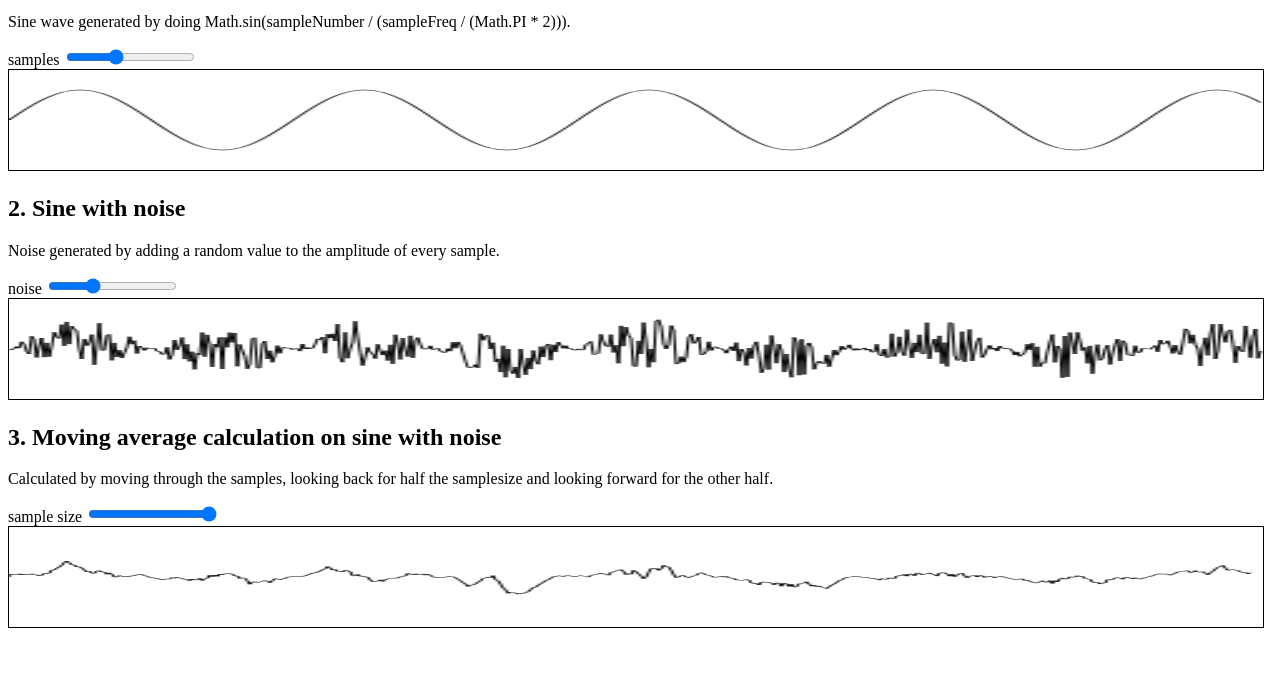
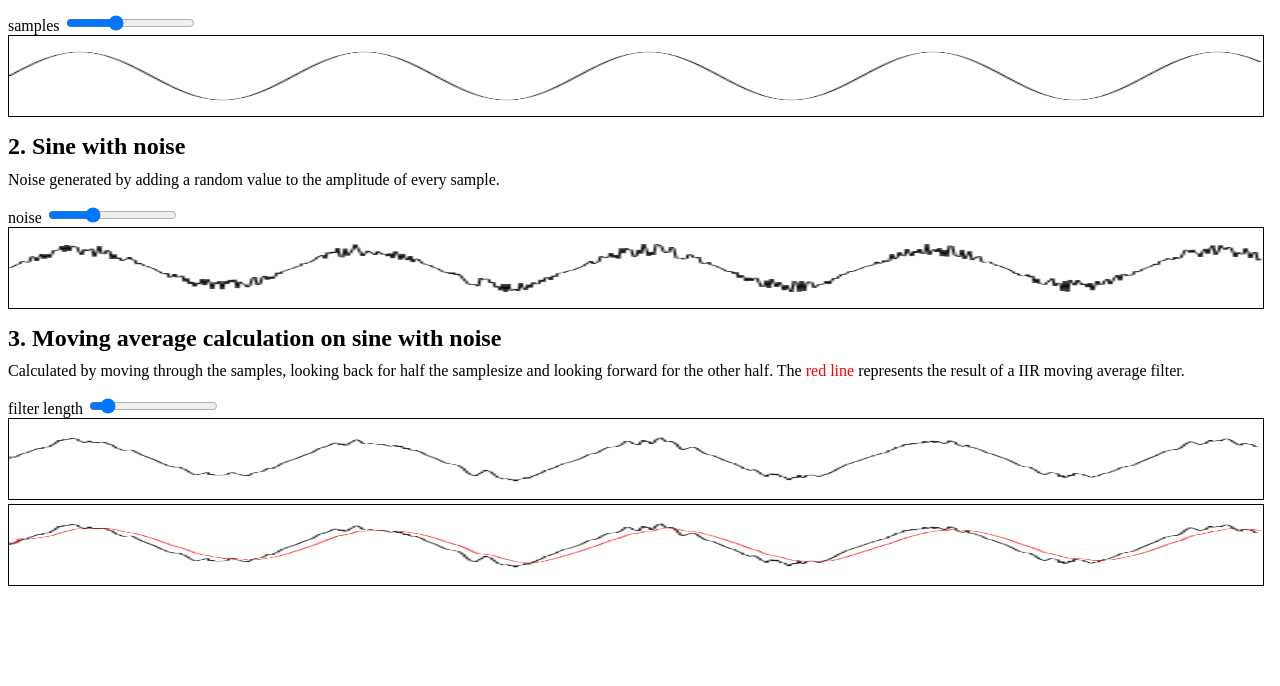
Before and after one commit to TeunSpithoven/Signals-And-Embedded-Systems, a plain HTML site: page moving-average/index.html in a window 1280 px wide. Shown: the part 114-800 px from the top of the page. Drawn offline with Linux system fonts and the light colour scheme.

Commit message:
IIR moving average bovenop die andere

```diff
--- a/moving-average/index.html
+++ b/moving-average/index.html
@@ -34,9 +34,10 @@
       <p>
         Calculated by moving through the samples, looking back for half the
         samplesize and looking forward for the other half.
+        The <span style="color: red;">red line</span> represents the result of a IIR moving average filter.
       </p>
-      <label for="sine-sample-size-slider">sample size</label>
-      <input type="range" min="2" max="30" value="30" step="2" id="sine-sample-size-slider">
+      <label for="sine-sample-size-slider">filter length</label>
+      <input type="range" min="2" max="22" value="4" step="2" id="sine-sample-size-slider">
       <div id="sine-average-container"></div>
     </section>
     <script src="index.js"></script>
--- a/moving-average/index.js
+++ b/moving-average/index.js
@@ -1,7 +1,7 @@
 // Generate a sine wave
 var sampleRate = 50000;
-var noise = 30;
-var sampleSize = 10;
+var noise = 10;
+var sampleSize = 4;
 const volume = 0.6;
 const seconds = 0.01;
 const tone = 441;
@@ -72,8 +72,6 @@ function Calculate() {
   var sineCanvasWithNoise = document.createElement("canvas");
   var ctx = sineCanvasWithNoise.getContext("2d");
 
-  const canvasWithNoiseWidth = sineWaveWithNoise.length;
-  const canvasWithNoiseHeight = 200;
   sineCanvasWithNoise.width = canvasWidth;
   sineCanvasWithNoise.height = canvasHeight;
 
@@ -122,8 +120,6 @@ function Calculate() {
   var sineCanvasAverage = document.createElement("canvas");
   var ctx = sineCanvasAverage.getContext("2d");
 
-  const canvasWithNoiseAverage2Width = sineWaveAverage.length;
-  const canvasWithNoiseAverage2Height = 200;
   sineCanvasAverage.width = canvasWidth;
   sineCanvasAverage.height = canvasHeight;
 
@@ -140,6 +136,78 @@ function Calculate() {
   );
   sineCanvasAverageContainer.innerHTML = "";
   sineCanvasAverageContainer.appendChild(sineCanvasAverage);
+
+  //   Calculate the infinite impulse response and plot it over
+  //   the normal moving average drawing in a different color.
+
+  //   New moving average calculation
+  var iirMovingAverage = [];
+  // loop over iedere sample
+  var prevAverage = 0;
+  for (let i = 0; i < sineWaveWithNoise.length; i++) {
+    var sum = 0;
+    var average = sineWaveWithNoise[i];
+
+    if (i === sampleSize) {
+      // bereken gemiddelde van vorige sample size aantal dingen
+      for (let addSample = 0; addSample < sampleSize; addSample++) {
+        sum += sineWaveWithNoise[i + addSample];
+      }
+      average = sum / sampleSize;
+      prevAverage = average;
+    } else if (i > sampleSize + 1) {
+      // nieuwe sample is 0.9 x vorige + 0.1 x nieuwe
+      average = prevAverage * 0.9 + sineWaveWithNoise[i] * 0.1;
+      prevAverage = average;
+    }
+
+    if (i >= sampleSize / 2) {
+      // ook terug kijken
+      for (
+        let addSample = 0 - sampleSize / 2;
+        addSample < sampleSize / 2;
+        addSample++
+      ) {
+        sum += sineWaveWithNoise[i + addSample];
+      }
+    } else {
+      // alleen vooruit kijken
+      for (let addSample = 0; addSample < sampleSize; addSample++) {
+        sum += sineWaveWithNoise[i + addSample];
+      }
+    }
+
+    iirMovingAverage.push(average);
+  }
+
+  // Display previous sine wave again.
+  var sineCanvasAverage = document.createElement("canvas");
+  var ctx = sineCanvasAverage.getContext("2d");
+
+  sineCanvasAverage.width = canvasWidth;
+  sineCanvasAverage.height = canvasHeight;
+
+  ctx.beginPath();
+  ctx.moveTo(0, 100);
+  for (let i = 0; i < sineWaveAverage.length; i++) {
+    ctx.lineTo(i, canvasHeight / 2 - sineWaveAverage[i] * 100);
+  }
+  ctx.strokeStyle = "#000000";
+  ctx.stroke();
+
+  // Display IIR moving average in red.
+  ctx.beginPath();
+  ctx.moveTo(0, 100);
+  for (let i = 0; i < iirMovingAverage.length; i++) {
+    ctx.lineTo(i, canvasHeight / 2 - iirMovingAverage[i] * 100);
+  }
+  ctx.strokeStyle = "#ff0000";
+  ctx.stroke();
+
+  var sineCanvasAverageContainer = document.getElementById(
+    "sine-average-container"
+  );
+  sineCanvasAverageContainer.appendChild(sineCanvasAverage);
 }
 
 Calculate();
--- a/moving-average/style.css
+++ b/moving-average/style.css
@@ -1,5 +1,11 @@
 canvas {
-    height: 100px;
+    height: 80px;
     width: 98vw;
     border: 1px solid black;
 }
+h1 {
+    line-height: 20px;
+}
+h2 {
+    line-height: 10px;
+}
```
